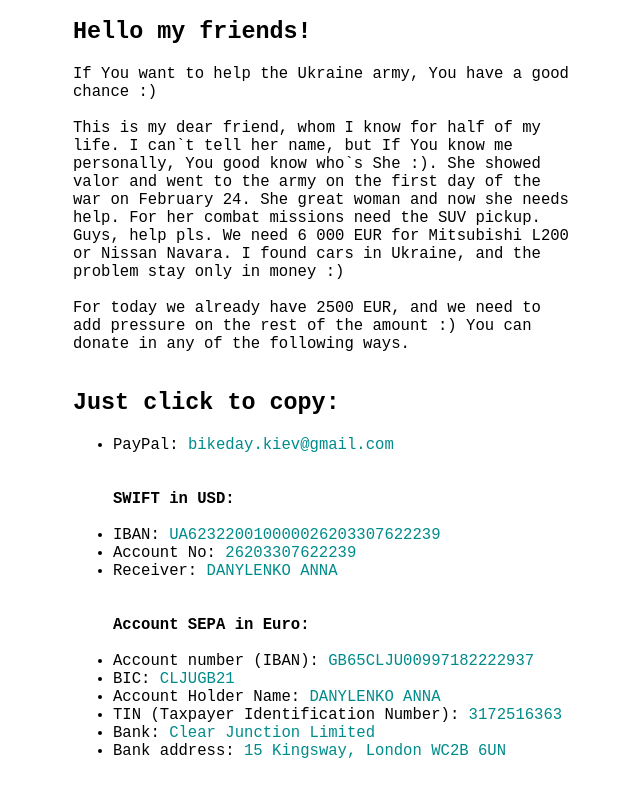
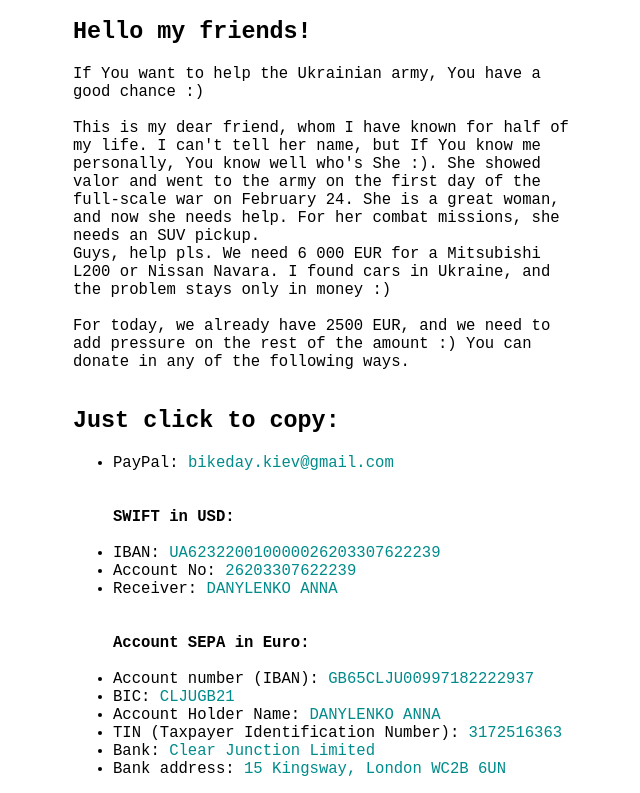
Before and after one commit to konung-yaropolk/DevDonate, a plain HTML site: page index.html in a window 1280 px wide. Shown: the top 793 px of the page, without its empty margins (317-957 px from the left). Drawn offline with Linux system fonts and the light colour scheme.

Commit message:
Update index.html

```diff
--- a/index.html
+++ b/index.html
@@ -60,13 +60,13 @@
 			<h1>Hello my friends!</h1>
 			<p>
 
-                If You want to help the Ukraine army, You have a good chance :) <br>
+                If You want to help the Ukrainian army, You have a good chance :) <br>
                 <br>
-                This is my dear friend, whom I know for half of my life. I can`t tell her name, but If You know me personally, You good know who`s She :).
-                She showed valor and went to the army on the first day of the war on February 24. She great woman and now she needs help. For her combat missions need the SUV pickup. <br>
-
-                Guys, help pls. We need 6 000 EUR for Mitsubishi L200 or Nissan Navara. I found cars in Ukraine, and the problem stay only in money :) <br><br>
-                For today we already have 2500 EUR, and we need to add pressure on the rest of the amount :)
+                 This is my dear friend, whom I have known for half of my life. I can't tell her name, but If You know me personally, You know well who's She :).
+                She showed valor and went to the army on the first day of the full-scale war on February 24. She is a great woman, and now she needs help. For her combat missions, she needs an SUV pickup.
+		<br>
+               Guys, help pls. We need 6 000 EUR for a Mitsubishi L200 or Nissan Navara. I found cars in Ukraine, and the problem stays only in money :) <br><br>
+                 For today, we already have 2500 EUR, and we need to add pressure on the rest of the amount :)
                 You can donate in any of the following ways.<br><br>
 
             </p>
```
